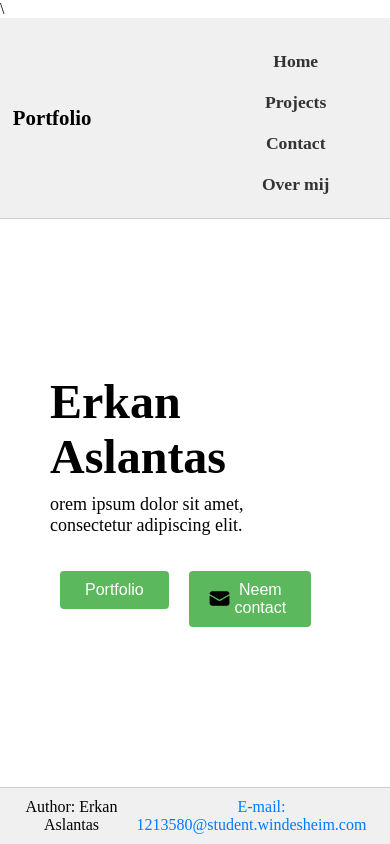
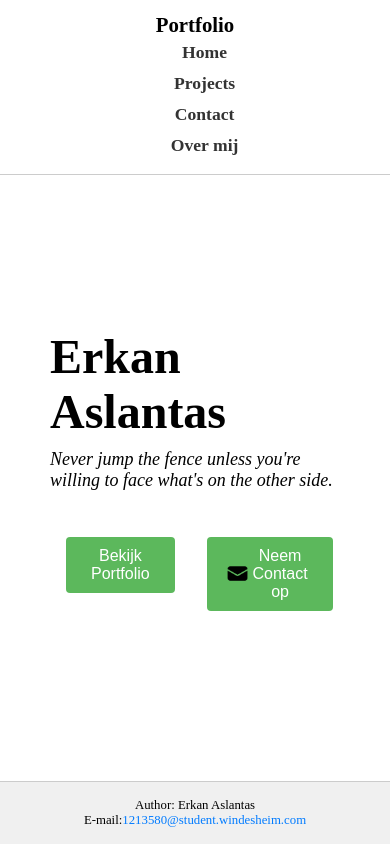
Before and after one commit to ErkanDevWindesheim/Portfolio, a PHP site: page / in a window 390 px wide. Run offline with PHP 8.4, Linux system fonts and the light colour scheme.

Commit message:
responsive changes, layout changes

```diff
--- a/controllers/homeController.php
+++ b/controllers/homeController.php
@@ -7,13 +7,13 @@ class HomeController {
         <main>
                 <div class=\"bio-section\">
                     <h1>Erkan Aslantas</h1>
-                    <p>orem ipsum dolor sit amet, consectetur adipiscing elit.</p>
+                    <p><i>Never jump the fence unless you're willing to face what's on the other side.</i></p>
                 <div class=\"buttons\">
-                    <a href=\"/project\"><button>Portfolio</button></a>
+                    <a href=\"/project\"><button>Bekijk Portfolio</button></a>
                     <a href=\"/contact\">
                         <button style=\"display: flex; align-items: center; justify-content: space-between; padding: 10px 20px; border: none;\">
                             <img src=\"media/mail.png\" alt=\"My Icon\" class=\"icon-contact\">
-                        Neem contact
+                        Neem Contact op
                         </button>
                     </a>
                 </div>
--- a/views/css/responsive.css
+++ b/views/css/responsive.css
@@ -116,22 +116,36 @@
     padding: 10px; /* Verminder padding */
   }
 
+  header {
+    flex-direction: column;
+    align-items: center;
+  }
+
+  footer {
+    padding: 0.5rem; /* Reduce padding on smaller screens */
+  }
+
+  footer p {
+    font-size: 0.8rem; /* font size for better readability */
+  }
+
 }
 
 /* Small devices (portrait tablets and large phones, 600px and up) */
 @media only screen and (max-width: 768px) {
   header {
     flex-direction: column;
+    align-items: center;
   }
 
   nav ul {
     flex-direction: column;
     align-items: center;
-    margin-top: 10px;
+    width: 100%;
   }
 
   nav ul li {
-    margin: 10px 0;
+    margin: 5px 0;
   }
 
   .logo {
--- a/views/css/style.css
+++ b/views/css/style.css
@@ -15,13 +15,11 @@ body {
 
 /* Header */
 header {
-  display: grid;
-  grid-template-columns: 1fr 1fr !important; /* Two columns: logo and nav */
-  justify-content: space-between;
+  display: flex;
+  flex-direction: column;
   align-items: center;
   padding: 0.8rem;
-  background-color: #f0f0f0;
-  border-bottom: 0.01rem solid #ccc;
+  border-bottom: 1px solid #ccc;
 }
 
 .logo {
@@ -35,14 +33,14 @@ header {
   align-items: center;
   width: 1.3rem;
   height: 1.3rem;
-  text-align: center;
 }
 
 
 /* Navigation menu */
 nav ul {
   display: flex;
-  justify-content: flex-end;
+  justify-content: center;
+  width: 100%;
   list-style: none;
 }
 
@@ -386,7 +384,7 @@ tr:nth-child(even) {
 a {
   text-decoration: none;
   color: #007bff;
-  padding: 5px 10px;
+  padding: 1rem;
   border-radius: 4px;
   transition: background-color 0.3s, color 0.3s;
 }
@@ -394,6 +392,7 @@ a {
 a:hover {
   color: white;
 }
+
 
 td {
   max-width: 200px;
@@ -494,10 +493,14 @@ tr, table, td {
 footer {
   background-color: #f0f0f0;
   text-align: center;
-  padding: 10px;
+  padding: 1rem;
   border-top: 1px solid #ccc;
   display: flex;
+  flex-direction: column;
   align-items: center;
   justify-content: center;
-  height: auto; /* Adjust based on content */
 }
+
+footer a {
+  padding: 0;
+}
--- a/views/layouts/footer.view.php
+++ b/views/layouts/footer.view.php
@@ -1,5 +1,4 @@
 <footer>
-    <p>Author: Erkan Aslantas</p>
-    <br>
-    <p><a href="mailto:1213580@student.windesheim.com"> E-mail: 1213580@student.windesheim.com</a></p>
+    <p>Author: Erkan Aslantas<br></p>
+    <p>E-mail:<a href="mailto:1213580@student.windesheim.com" class="email">1213580@student.windesheim.com</a></p>
 </footer>
--- a/views/layouts/head.view.php
+++ b/views/layouts/head.view.php
@@ -4,7 +4,7 @@
     <meta charset="UTF-8">
     <meta name="viewport" content="width=device-width, initial-scale=1.0">
     <link rel="stylesheet" href="/views/css/style.css">
-    <meta name="author" content="Erkan Aslantas">\
+    <meta name="author" content="Erkan Aslantas">
     <meta name="keywords" content="Portfolio">
     <meta name="robots" content="robots follow">
     <title><?php echo htmlspecialchars($title); ?></title>
```
